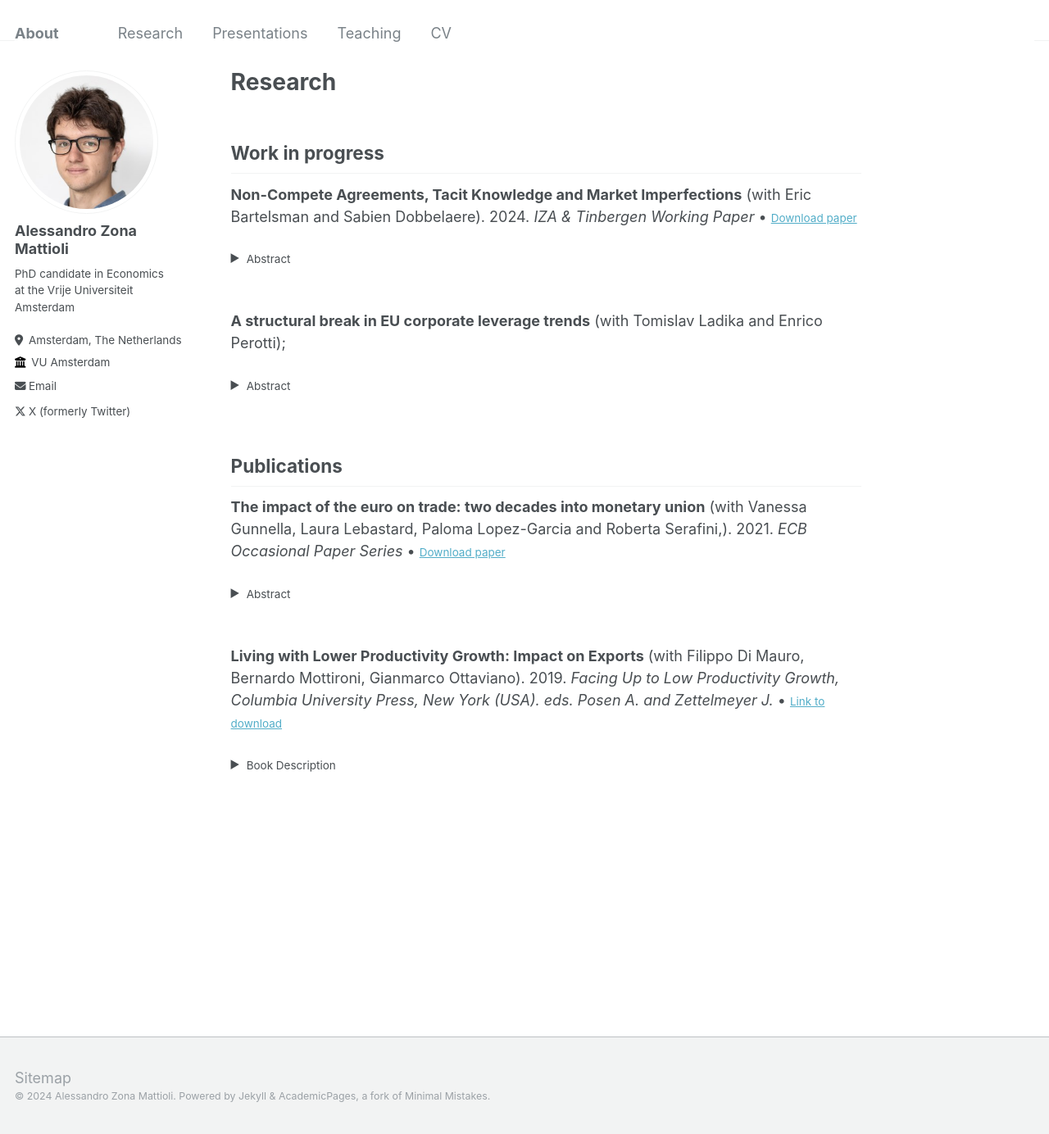
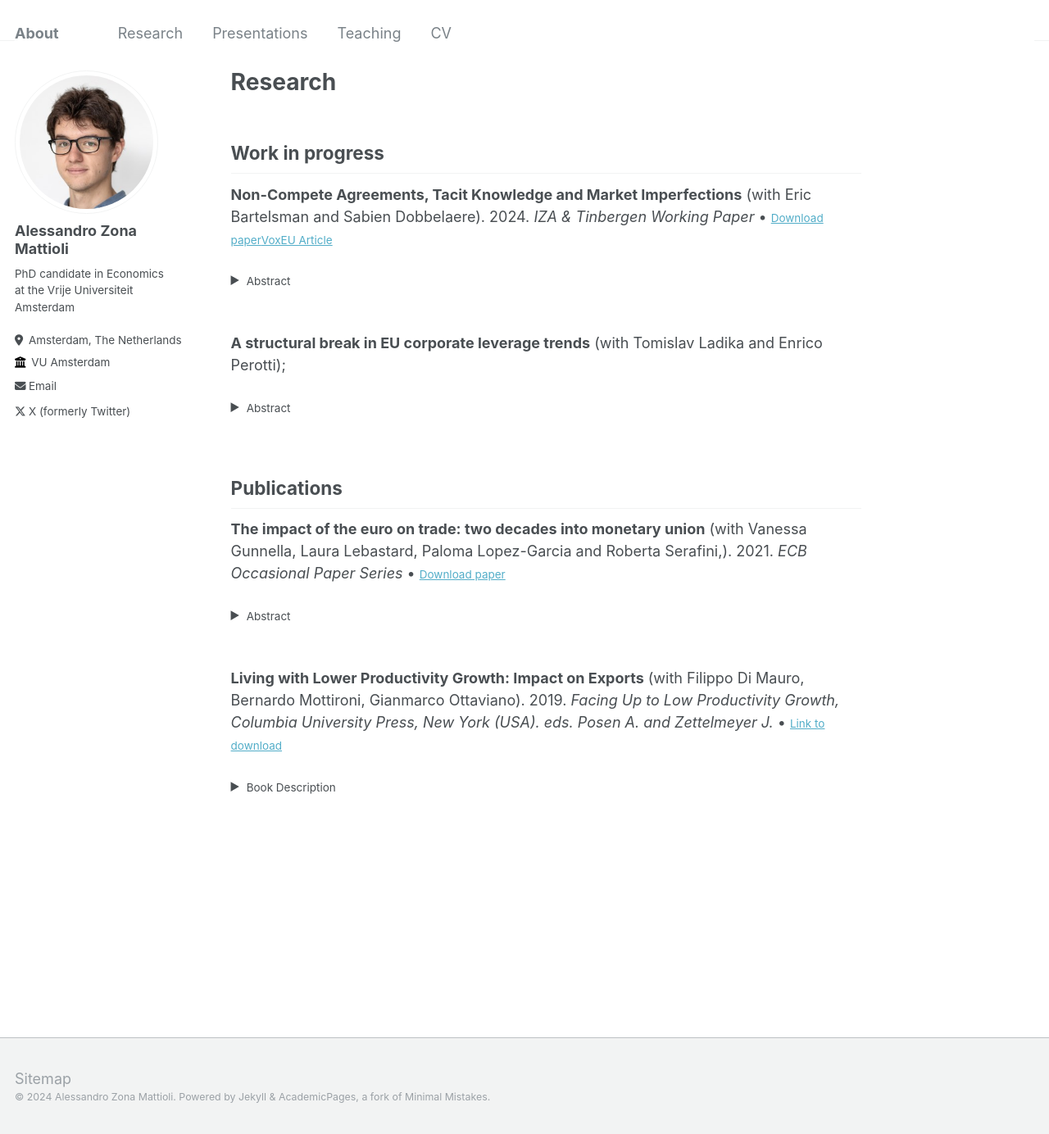
Before and after one commit to zmale/alessandrozonamattioli.github.io, a Jekyll site: the page built from _pages/research.md, in a window 1280 px wide and 1384 px high. Shown: the whole window at 82% size. Built offline with Jekyll 4.4.1, drawn with Linux system fonts in a browser that asks for light colours.

Commit message:
Insert VoxEU article.md

```diff
--- a/_pages/research.md
+++ b/_pages/research.md
@@ -6,7 +6,7 @@ title: Research
 
 ## Work in progress
 
-**Non-Compete Agreements, Tacit Knowledge and Market Imperfections** (with Eric Bartelsman and Sabien Dobbelaere). 2024. *IZA & Tinbergen Working Paper* &bull; <small>[Download paper](https://docs.iza.org/dp17260.pdf)</small>
+**Non-Compete Agreements, Tacit Knowledge and Market Imperfections** (with Eric Bartelsman and Sabien Dobbelaere). 2024. *IZA & Tinbergen Working Paper* &bull; <small>[Download paper](https://docs.iza.org/dp17260.pdf)</small><small>[VoxEU Article](https://cepr-org.vu-nl.idm.oclc.org/voxeu/columns/non-compete-agreements-tacit-knowledge-and-market-imperfections)</small>
 <details>
   <summary>
     <small>Abstract</small>
```
